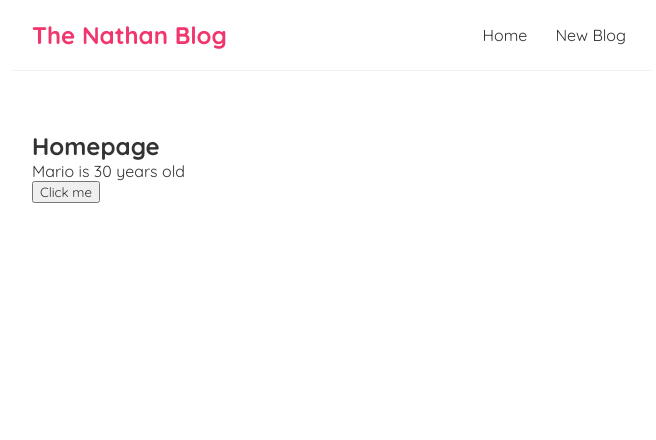
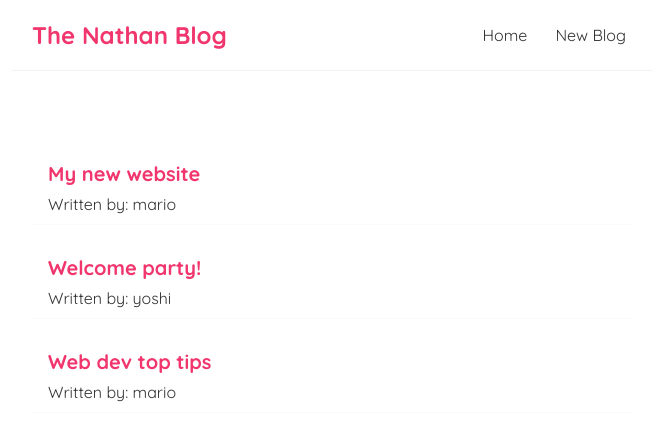
Before and after one commit to Ethea2/react-practice, a React (Create React App) app: page / in a window 1280 px wide. Shown: the top 440 px of the page, without its empty margins (308-964 px from the left). Built offline with nearby package versions, Linux system fonts and the light colour scheme.

Commit message:
Added components

```diff
--- a/src/Home.js
+++ b/src/Home.js
@@ -1,18 +1,19 @@
 import { useState } from "react";
 
 const Home = () => {
-    const [name, setName] = useState("Mario");
-    const [age, setAge] = useState(30);
-    const handleClick = () => {
-        setName("Nathan");
-        setAge("20");
-    }
-
+    const [blogs, setBlogs] = useState([
+        { title: 'My new website', body: 'lorem ipsum...', author: 'mario', id: 1 },
+        { title: 'Welcome party!', body: 'lorem ipsum...', author: 'yoshi', id: 2 },
+        { title: 'Web dev top tips', body: 'lorem ipsum...', author: 'mario', id: 3 }
+    ]);
     return (
         <div className="home">
-            <h2>Homepage</h2>
-            <p>{ name } is { age } years old</p>
-            <button onClick={ handleClick }>Click me</button>
+            { blogs.map((blog) => (
+                <div className="blog-preview" key={blog.id}>
+                    <h2>{ blog.title }</h2>
+                    <p>Written by: { blog.author }</p>
+                </div>
+            )) }
         </div>
     );
 }
--- a/src/index.css
+++ b/src/index.css
@@ -32,3 +32,17 @@
     margin: 40px auto;
     padding: 20px;
   }
+
+  .blog-preview {
+    padding: 10px 16px;
+    margin: 20px 0;
+    border-bottom: 1px solid #fafafa;
+  }
+  .blog-preview:hover {
+    box-shadow: 1px 3px 5px rgba(0,0,0,0.1);
+  }
+  .blog-preview h2 {
+    font-size: 20px;
+    color: #f1356d;
+    margin-bottom: 8px;
+  }
```
